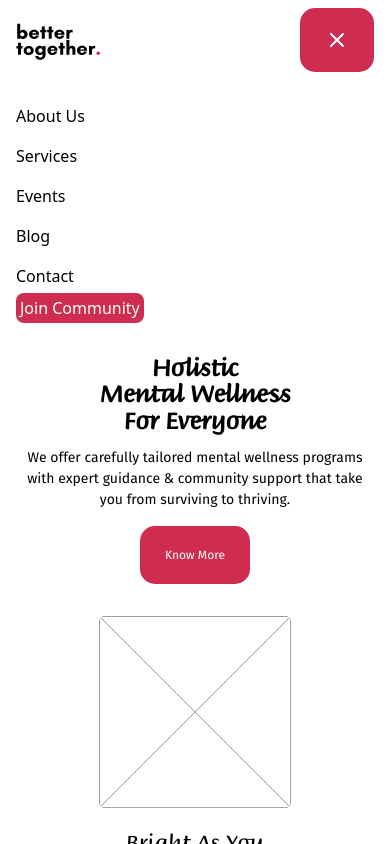
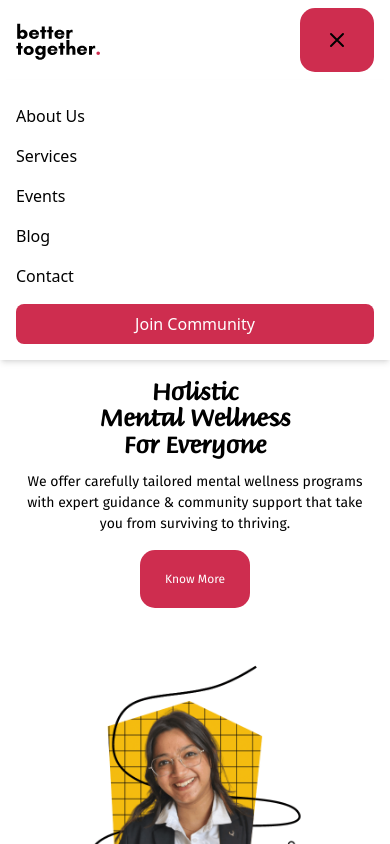
Before and after one commit to ronxldwilson/BetterTogether, a Next.js app: page / in a window 390 px wide. Both pictures are taken after a click on the button "Toggle menu". Shown: the top 844 px of the page. Built offline with nearby package versions, Linux system fonts and the light colour scheme; no server answers.

Commit message:
Added first section animations and fixed Navbar

```diff
--- a/package.json
+++ b/package.json
@@ -9,8 +9,10 @@
     "lint": "next lint"
   },
   "dependencies": {
+    "@lottiefiles/dotlottie-react": "^0.11.0",
     "@supabase/supabase-js": "^2.46.1",
     "cors": "^2.8.5",
+    "lottie-react": "^2.4.0",
     "next": "15.0.3",
     "react": "19.0.0-rc-66855b96-20241106",
     "react-dom": "19.0.0-rc-66855b96-20241106",
--- a/src/components/sections/FirstSection.jsx
+++ b/src/components/sections/FirstSection.jsx
@@ -1,3 +1,6 @@
+"use client"
+
+import Image from 'next/image';
 
 const FirstSection = () => {
     return (
@@ -15,9 +18,9 @@ const FirstSection = () => {
                     </p>
                     <a href="#BAY">
 
-                    <button className="my-4 md:my-5 animate-slideInButton">
-                        Know More
-                    </button>
+                        <button className="my-4 md:my-5 animate-slideInButton">
+                            Know More
+                        </button>
                     </a>
                     {/* Image Section */}
                     <img
@@ -30,9 +33,18 @@ const FirstSection = () => {
 
                 </div>
             </div>
-            {/* Image Section */}
-            <div className="flex justify-center py-4 md:py-10 lg:mt-0">
-                <img src="placeholder.jpg" alt="Placeholder Image" className="w-48 lg:w-auto max-w-md" />
+
+
+            {/* {/* Image Section */}
+            <div className="flex justify-center">
+                <Image
+                    src="/frame.gif"
+                    alt="Animated GIF"
+                    width={600}
+                    height={600}
+
+                />
+                {/* <img src="/frame.gif" alt="" /> */}
             </div>
         </div>
 
--- a/src/components/sections/HeaderSection.jsx
+++ b/src/components/sections/HeaderSection.jsx
@@ -1,6 +1,6 @@
 "use client"
-import React, { useState } from 'react';
-import Link from 'next/link'
+import React, { useState } from "react";
+import Link from "next/link";
 
 const HeaderSection = () => {
   const [isMenuOpen, setIsMenuOpen] = useState(false);
@@ -10,50 +10,108 @@ const HeaderSection = () => {
   };
 
   return (
-    <header className=" text-black">
+    <header className="text-black bg-white  top-0 z-50">
       <div className="max-w-7xl mx-auto px-4 py-2 flex justify-between items-center">
+        {/* Logo */}
         <div className="flex items-center">
-          <Link href={"/"}> <img src="logo.svg" className='h-10' alt="" /> </Link>
+          <Link href="/">
+            <img
+              src="/logo.svg" // Ensure this path is correct
+              className="h-10"
+              alt="Company Logo"
+            />
+          </Link>
         </div>
+
+        {/* Desktop Navigation */}
         <nav className="hidden md:flex space-x-8">
-          <Link href="/about" className="hover:text-gray-400 py-4">About Us</Link>
-          <Link href="/services" className="hover:text-gray-400 py-4">Services</Link>
-          <Link href="/services/events" className="hover:text-gray-400 py-4">Events</Link>
-          <Link href="/blog" className="hover:text-gray-400 py-4">Blog</Link>
-          <Link href="/contact" className="hover:text-gray-400 py-4">Contact Us</Link>
-          <Link href="/join-community" target="_blank" className="hover:text-gray-400 "> <button className='p-4'>
-            Join Community
-          </button>
+          <Link href="/about" className="hover:text-gray-400 py-4">
+            About Us
+          </Link>
+          <Link href="/services" className="hover:text-gray-400 py-4">
+            Services
+          </Link>
+          <Link href="/services/events" className="hover:text-gray-400 py-4">
+            Events
+          </Link>
+          <Link href="/blog" className="hover:text-gray-400 py-4">
+            Blog
+          </Link>
+          <Link href="/contact" className="hover:text-gray-400 py-4">
+            Contact Us
+          </Link>
+          <Link href="/join-community" target="_blank" className="hover:text-gray-400">
+            <button className="p-4">Join Community</button>
           </Link>
         </nav>
+
         {/* Mobile Menu Button */}
         <div className="md:hidden">
           <button
             onClick={toggleMenu}
-            className="text-white focus:outline-none"
+            className="text-black focus:outline-none"
             aria-label="Toggle menu"
           >
             {isMenuOpen ? (
-              <svg className="w-6 h-6" fill="none" stroke="currentColor" viewBox="0 0 24 24" xmlns="http://www.w3.org/2000/svg">
-                <path strokeLinecap="round" strokeLinejoin="round" strokeWidth={2} d="M6 18L18 6M6 6l12 12" />
+              <svg
+                className="w-6 h-6"
+                fill="none"
+                stroke="currentColor"
+                viewBox="0 0 24 24"
+                xmlns="http://www.w3.org/2000/svg"
+              >
+                <path
+                  strokeLinecap="round"
+                  strokeLinejoin="round"
+                  strokeWidth={2}
+                  d="M6 18L18 6M6 6l12 12"
+                />
               </svg>
             ) : (
-              <svg className="w-6 h-6" fill="none" stroke="currentColor" viewBox="0 0 24 24" xmlns="http://www.w3.org/2000/svg">
-                <path strokeLinecap="round" strokeLinejoin="round" strokeWidth={2} d="M4 6h16M4 12h16m-7 6h7" />
+              <svg
+                className="w-6 h-6"
+                fill="none"
+                stroke="currentColor"
+                viewBox="0 0 24 24"
+                xmlns="http://www.w3.org/2000/svg"
+              >
+                <path
+                  strokeLinecap="round"
+                  strokeLinejoin="round"
+                  strokeWidth={2}
+                  d="M4 6h16M4 12h16m-7 6h7"
+                />
               </svg>
             )}
           </button>
         </div>
       </div>
+
       {/* Dropdown Menu */}
       {isMenuOpen && (
-        <div className="md:hidden p-4">
-          <Link href="/about" className="block hover:text-gray-400 py-2">About Us</Link>
-          <Link href="/services" className="block hover:text-gray-400 py-2">Services</Link>
-          <Link href="/services/events" className="block hover:text-gray-400 py-2">Events</Link>
-          <Link href="/blog" className="block hover:text-gray-400 py-2">Blog</Link>
-          <Link href="/contact" className="block hover:text-gray-400 py-2">Contact</Link>
-          <Link href="/join-community" target="_blank" className=" bg-custom-red text-white rounded-lg p-1">Join Community</Link>
+        <div className="md:hidden p-4 bg-white shadow-md">
+          <Link href="/about" className="block hover:text-gray-400 py-2">
+            About Us
+          </Link>
+          <Link href="/services" className="block hover:text-gray-400 py-2">
+            Services
+          </Link>
+          <Link href="/services/events" className="block hover:text-gray-400 py-2">
+            Events
+          </Link>
+          <Link href="/blog" className="block hover:text-gray-400 py-2">
+            Blog
+          </Link>
+          <Link href="/contact" className="block hover:text-gray-400 py-2">
+            Contact
+          </Link>
+          <Link
+            href="/join-community"
+            target="_blank"
+            className="block bg-custom-red text-white rounded-lg p-2 mt-2 text-center"
+          >
+            Join Community
+          </Link>
         </div>
       )}
     </header>
```
Also changed, not shown: public/frame.gif (added), 1 other file (tests, documents, lock files or other folders).
